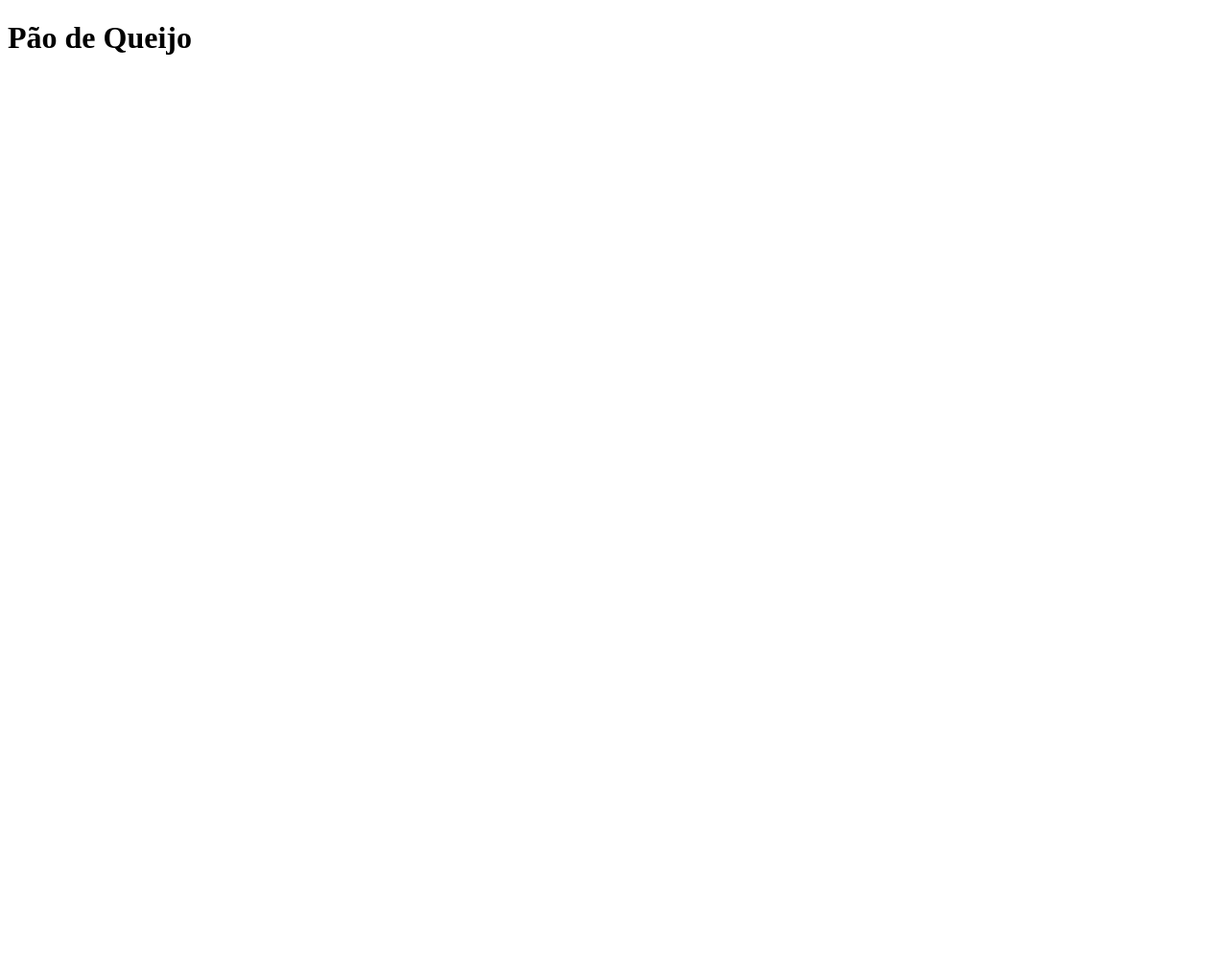
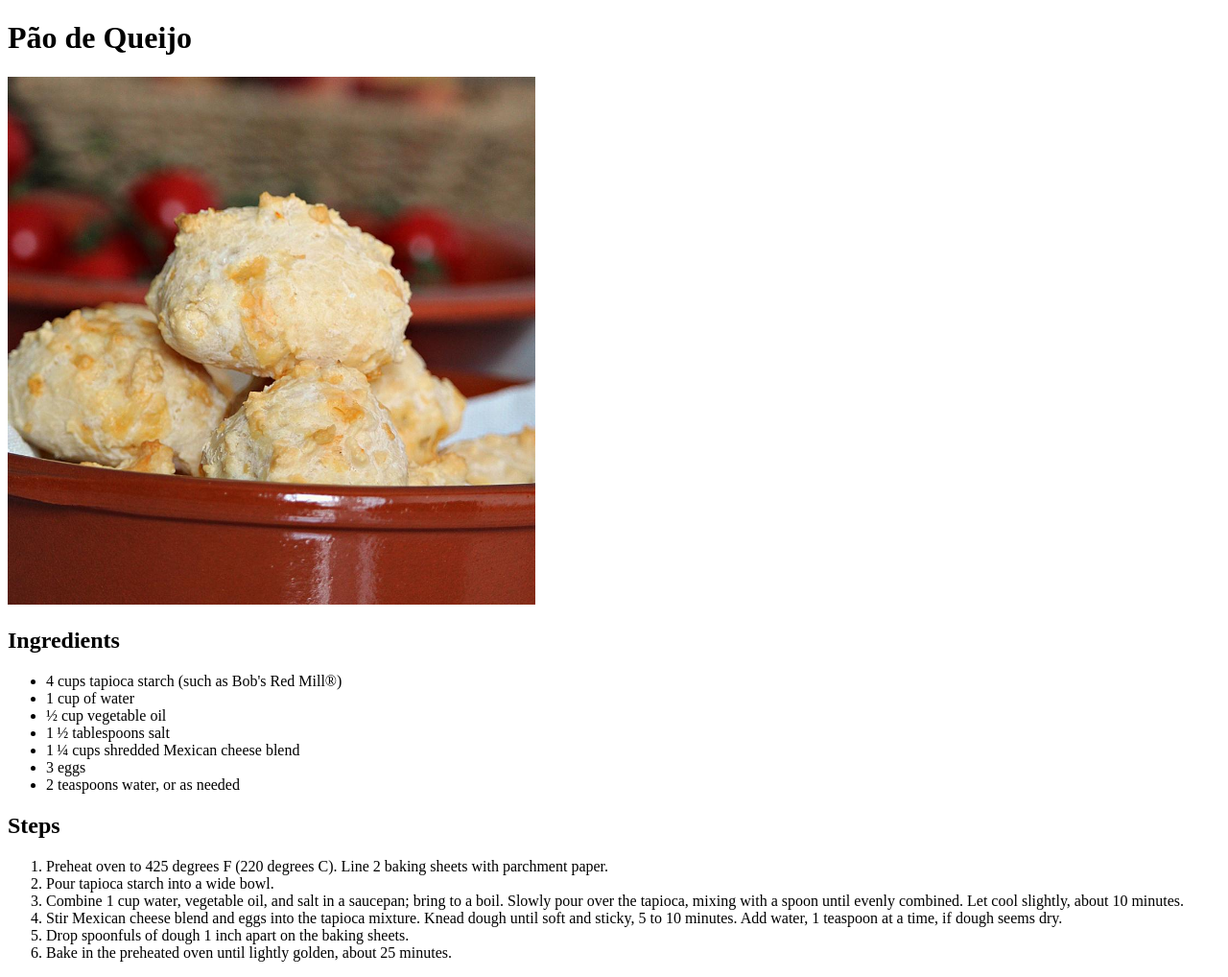
Before and after one commit to felipe982/odin-recipes, a plain HTML site: page recipes/pao-de-queijo.html in a window 1280 px wide. Shown: the whole page at 96% size. Before the commit the page ends 800 px from the top, so only its background shows below. Drawn offline with Linux system fonts and the light colour scheme.

Commit message:
Created the pão de queijo page

```diff
--- a/recipes/pao-de-queijo.html
+++ b/recipes/pao-de-queijo.html
@@ -8,5 +8,49 @@
 
   <body>
     <h1>Pão de Queijo</h1>
+    <img
+      src="pao-de-queijo.jpg"
+      alt="a close picture of pão de queijo"
+      width="550"
+    />
+
+    <h2>Ingredients</h2>
+    <ul>
+      <li>4 cups tapioca starch (such as Bob's Red Mill®)</li>
+      <li>1 cup of water</li>
+      <li>½ cup vegetable oil</li>
+      <li>1 ½ tablespoons salt</li>
+      <li>1 ¼ cups shredded Mexican cheese blend</li>
+      <li>3 eggs</li>
+      <li>2 teaspoons water, or as needed</li>
+    </ul>
+
+    <h2>Steps</h2>
+    <ol>
+      <li>
+        Preheat oven to 425 degrees F (220 degrees C). Line 2 baking sheets with
+        parchment paper.
+      </li>
+
+      <li>Pour tapioca starch into a wide bowl.</li>
+
+      <li>
+        Combine 1 cup water, vegetable oil, and salt in a saucepan; bring to a
+        boil. Slowly pour over the tapioca, mixing with a spoon until evenly
+        combined. Let cool slightly, about 10 minutes.
+      </li>
+
+      <li>
+        Stir Mexican cheese blend and eggs into the tapioca mixture. Knead dough
+        until soft and sticky, 5 to 10 minutes. Add water, 1 teaspoon at a time,
+        if dough seems dry.
+      </li>
+
+      <li>Drop spoonfuls of dough 1 inch apart on the baking sheets.</li>
+
+      <li>
+        Bake in the preheated oven until lightly golden, about 25 minutes.
+      </li>
+    </ol>
   </body>
 </html>
```
